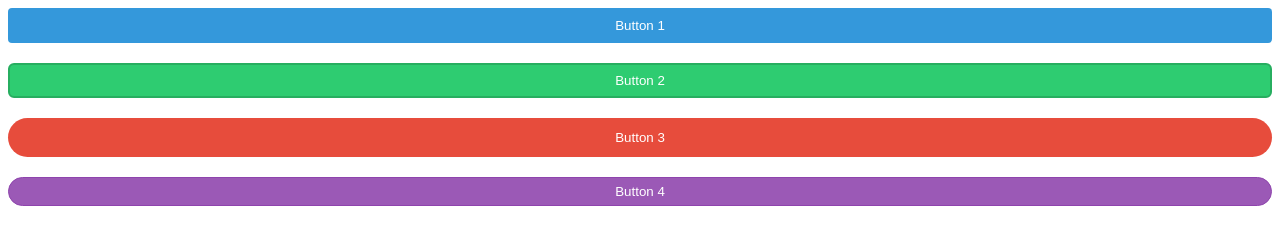
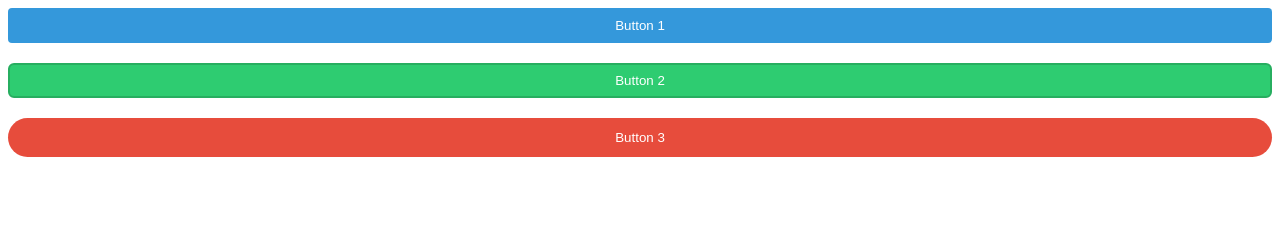
Before and after one commit to mJaishree/Button-styling, a plain HTML site: page index.html in a window 1280 px wide. Drawn offline with Linux system fonts and the light colour scheme.

Commit message:
Update index.html

```diff
--- a/index.html
+++ b/index.html
@@ -8,7 +8,7 @@
 			<button class="style1">Button 1</button>
 			<button class="style2">Button 2</button>
 			<button class="style3">Button 3</button>
-			<button class="style4">Button 4</button>
+
 		  </div>
 	</body>
  </html>
```
